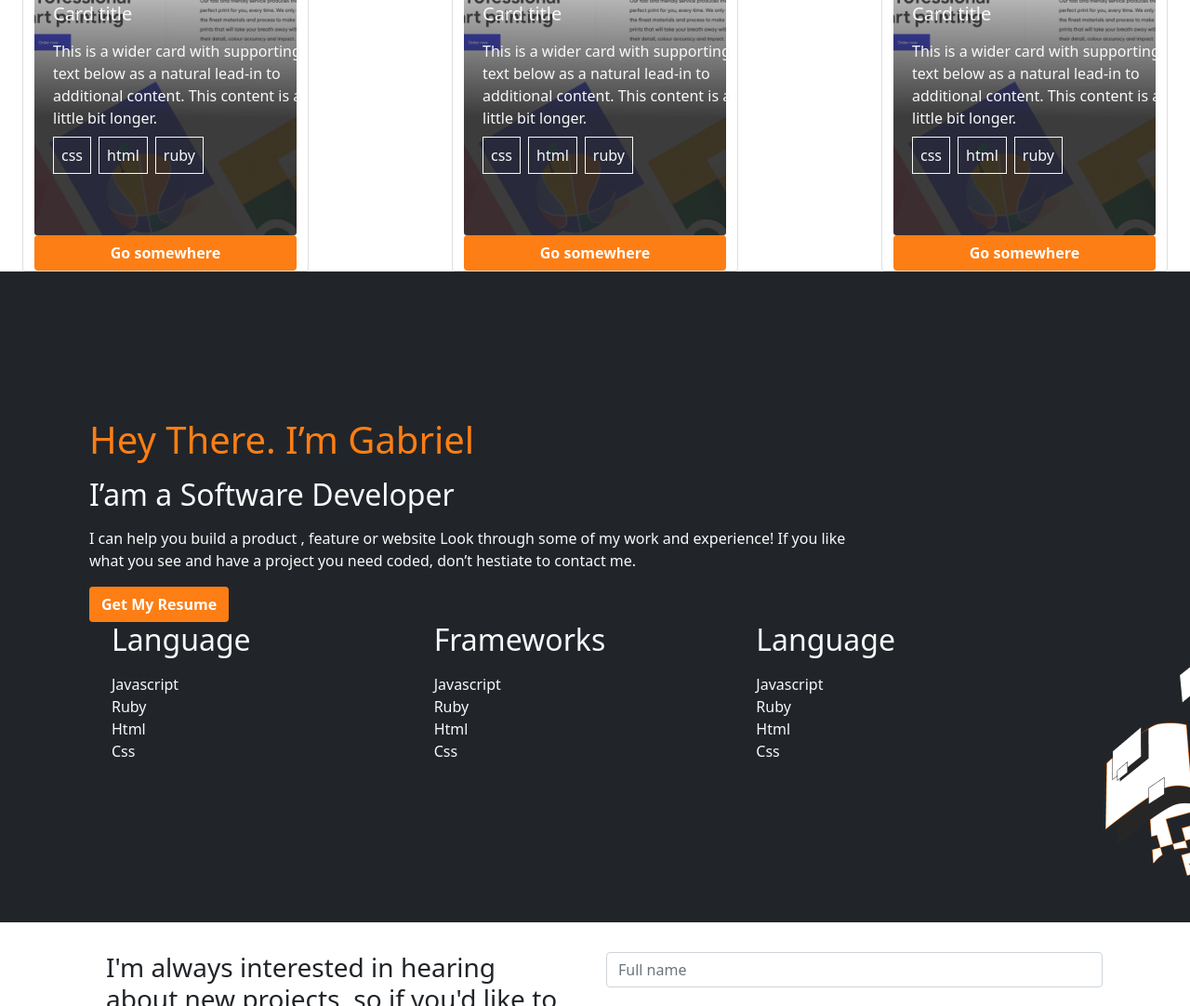
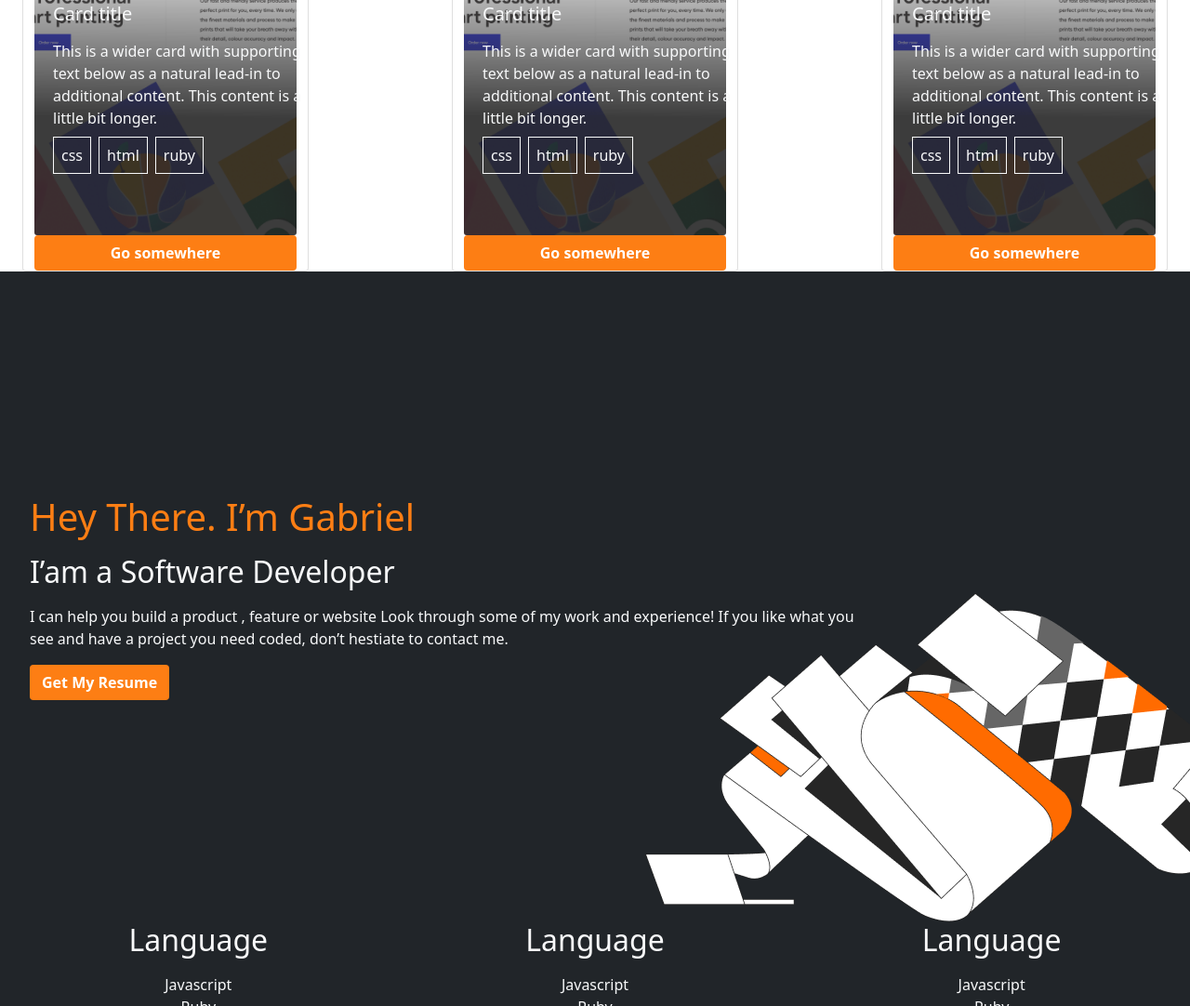
Before and after one commit to gabrielyea/module1-bootstrap-portfolio-page, a website with bundled scripts: page index.html in a window 1280 px wide. Shown: the part 1718-2800 px from the top of the page at 93% size. Built offline with nearby package versions, Linux system fonts and the light colour scheme; files whose address does not match are found by name.

Commit message:
Fix styling on various elements

```diff
--- a/index.html
+++ b/index.html
@@ -34,11 +34,11 @@
         </div>
       </nav>
 
-      <section id="start-screen" class="d-flex flex-column justify-content-center container-fluid bg-dark text-white p-2">
+      <section class="d-flex flex-column justify-content-center container-fluid bg-dark text-white p-3 big-screen">
         <h1 class="">Hey There.
           I’m Gabriel</h1>
         <h2>I’am a Software Developer</h2>
-        <p class="w-75">I can help you build a product , feature or website Look through some of my work and experience!
+        <p class="w-50">I can help you build a product , feature or website Look through some of my work and experience!
           If you like what you see and have a project you need coded,
           don’t hestiate to contact me.</p>
         <ul class="list-unstyled d-flex gap-3">
@@ -212,8 +212,9 @@
           </div>
         </div>
       </section>
+
       <!-- About me -->
-      <section id="start-screen" class="bg-dark text-light d-flex flex-column justify-content-center align-items-start p-5">
+      <section class="bg-dark text-light d-flex flex-column justify-content-center align-items-start p-3 aboutme-screen">
         <h1 class="">Hey There.
           I’m Gabriel</h1>
         <h2>I’am a Software Developer</h2>
@@ -221,10 +222,14 @@
           If you like what you see and have a project you need coded,
           don’t hestiate to contact me.</p>
           <a href="#" class="btn">Get My Resume</a>
-        <div class="row container-fluid">
+
+      </section>
+
+      <section class="container-fluid">
+        <div class="row bg-dark custom-heigth">
         <div class="col-lg-4">
-            <h2>Language</h2>
-            <ul class="list-unstyled">
+          <h2 class="text-center text-light">Language</h2>
+          <ul class="list-unstyled d-flex flex-column justify-content-around align-items-center text-light">
             <li>Javascript</li>
             <li>Ruby</li>
             <li>Html</li>
@@ -232,8 +237,8 @@
           </ul>
         </div>
         <div class="col-lg-4">
-            <h2>Frameworks</h2>
-            <ul class="list-unstyled">
+          <h2 class="text-center text-light">Language</h2>
+          <ul class="list-unstyled d-flex flex-column justify-content-around align-items-center text-light">
             <li>Javascript</li>
             <li>Ruby</li>
             <li>Html</li>
@@ -241,16 +246,16 @@
           </ul>
         </div>
         <div class="col-lg-4">
-            <h2>Language</h2>
-            <ul class="list-unstyled">
+          <h2 class="text-center text-light">Language</h2>
+          <ul class="list-unstyled d-flex flex-column justify-content-around align-items-center text-light">
             <li>Javascript</li>
             <li>Ruby</li>
             <li>Html</li>
             <li>Css</li>
           </ul>
         </div>
-        </div>
-      </section>
+      </div></section>
+
       <!-- contact me  -->
       <section>
         <div class="container">
@@ -274,7 +279,7 @@
           </div>
         </div>
       </section>
-      <footer>
+      <footer class="d-flex justify-content-center align-items-center">
         <ul class="list-unstyled d-flex gap-3">
           <li>
             <svg class="bi text-dark" width="20" height="20">
--- a/scss/main.scss
+++ b/scss/main.scss
@@ -3,6 +3,11 @@
 @import "../node_modules/bootstrap/scss/bootstrap.scss";
 @import "../node_modules/bootstrap-icons/font/bootstrap-icons";
 
+@mixin desktopResolution {
+  @media only screen and (min-width: 992px) {
+    @content;
+  }
+}
 // Toggle global options
 $enable-gradients: true;
 $enable-shadows: true;
@@ -20,7 +25,6 @@ $spacers: (
   3: $spacer,
   4: $spacer * 1.5,
   5: $spacer * 3,
-  6: $spacer * 10,
 );
 
 h1 {
@@ -44,11 +48,30 @@ h1 {
   }
 }
 
-#start-screen {
+.big-screen {
   height: 700px;
   background-image: url(../assets/images/Illustration.png);
   background-repeat: no-repeat;
   background-position: bottom right;
+
+  @include desktopResolution {
+    background-image: url(../assets/images/large-background.png);
+  }
+}
+
+.aboutme-screen {
+  height: 700px;
+  background-image: url(../assets/images/illustration-about-me-mobile.png);
+  background-repeat: no-repeat;
+  background-position: bottom right;
+
+  @include desktopResolution {
+    background-image: url(../assets/images/AboutMe-Large.png);
+  }
+}
+
+.custom-heigth {
+  height: 500px;
 }
 
 hr {
@@ -56,3 +79,9 @@ hr {
     color: #fff;
   }
 }
+
+.pt {
+  &-6 {
+    margin-top: 350px;
+  }
+}
```
Also changed, not shown: css/main.css, 1 other file. Lines whose indentation alone changed are shown as unchanged.
